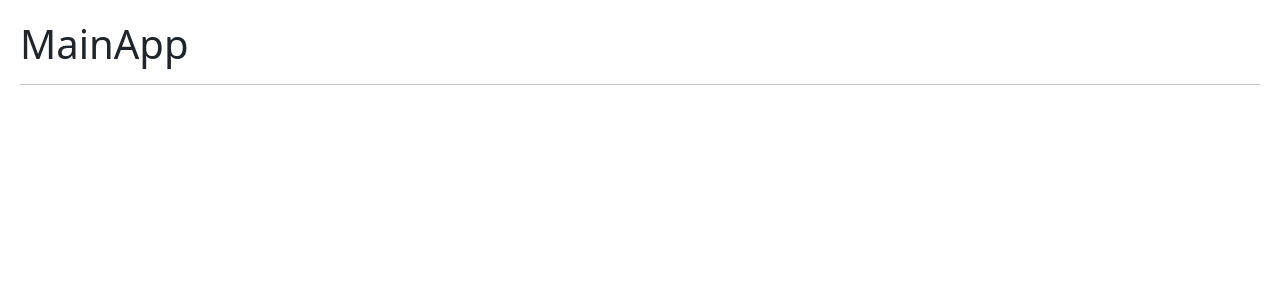
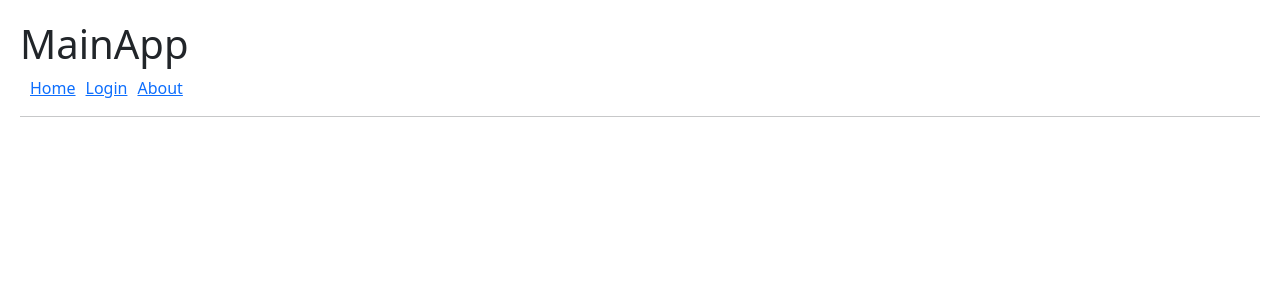
Before and after one commit to susigith/HooksApp, a React (Vite) app: page / in a window 1280 px wide. Shown: the top 300 px of the page. Built offline with nearby package versions, Linux system fonts and the light colour scheme.

Commit message:
React Router - add <Link />

```diff
--- a/src/09-useContext/MainApp.jsx
+++ b/src/09-useContext/MainApp.jsx
@@ -1,9 +1,11 @@
 import { Outlet } from 'react-router-dom';
+import { Navbar } from './Navbar';
 
 export const MainApp = () => {
   return (
     <>
       <h1>MainApp</h1>
+      <Navbar />
       <hr />
       <div>
         <Outlet />
--- /dev/null
+++ b/src/09-useContext/Navbar.jsx
@@ -0,0 +1,11 @@
+import { Link } from 'react-router-dom';
+
+export const Navbar = () => {
+  return (
+    <>
+      <Link to='/'>Home</Link>
+      <Link to='login'>Login</Link>
+      <Link to='about'>About</Link>
+    </>
+  );
+};
--- a/src/index.css
+++ b/src/index.css
@@ -5,3 +5,7 @@ body {
 button {
   margin-right: 10px;
 }
+
+a {
+  margin-left: 10px;
+}
```
